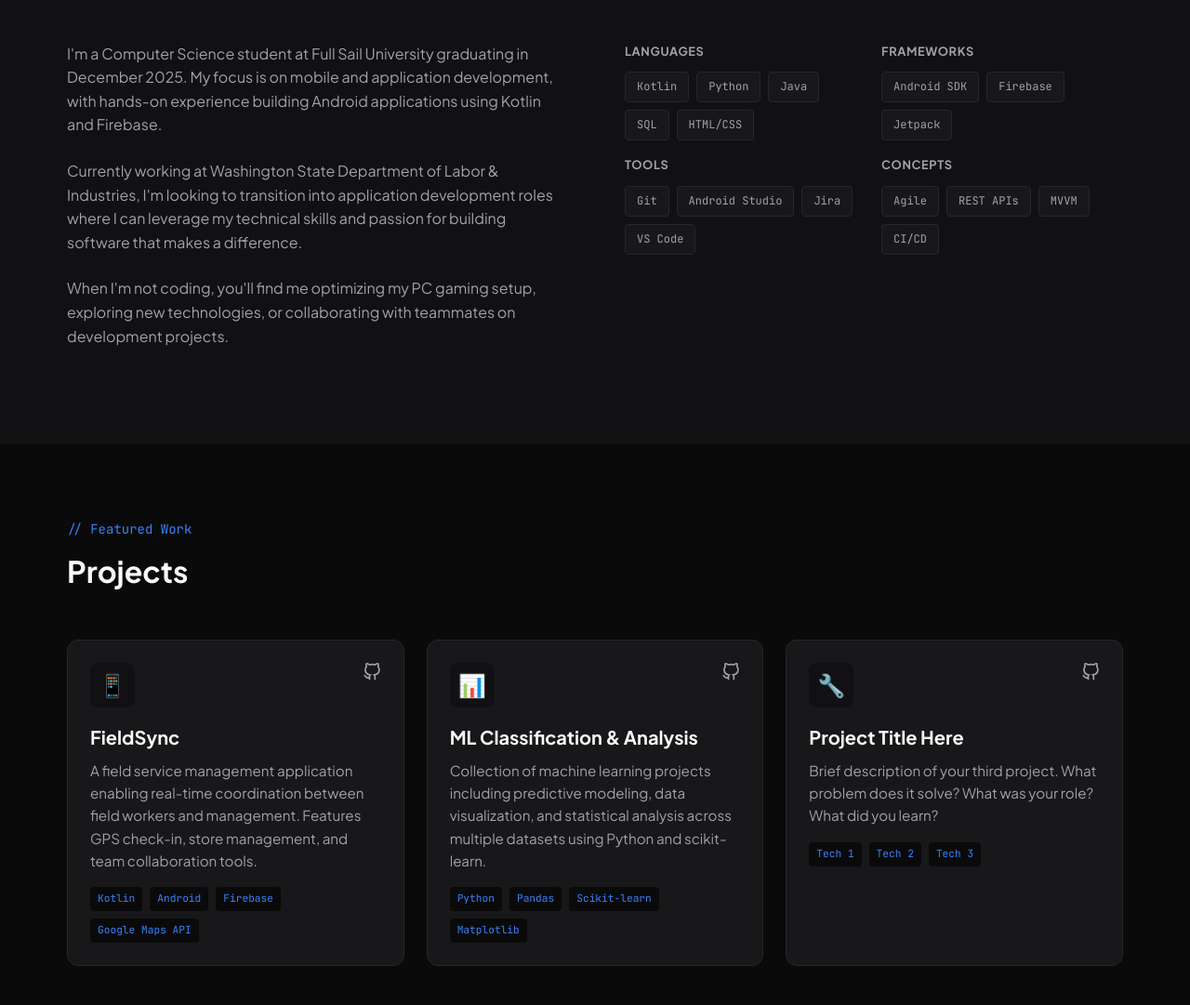
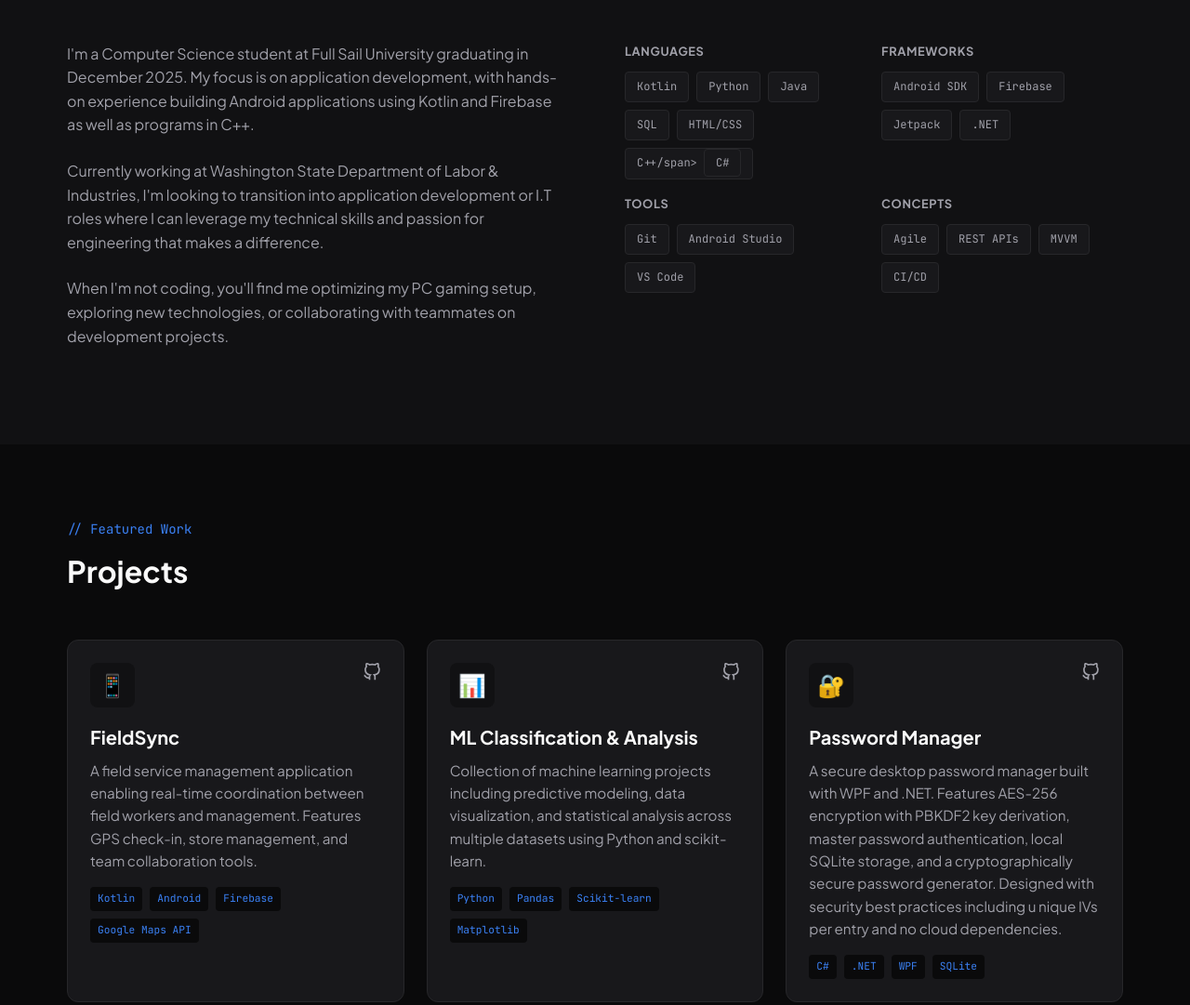
Before and after one commit to Monkeygator57/MichaelMorris.github.io, a plain HTML site: page index.html in a window 1280 px wide. Shown: the part 965-2046 px from the top of the page at 93% size. Drawn offline with Linux system fonts and the light colour scheme.

Commit message:
Revise personal info and project descriptions in index.html
Updated personal information and project details in the about section. Added new skills and modified project descriptions to reflect recent work.

```diff
--- a/index.html
+++ b/index.html
@@ -484,13 +484,13 @@
             <div class="about-text">
                 <p>
                     I'm a Computer Science student at Full Sail University graduating in December 2025.
-                    My focus is on mobile and application development, with hands-on experience building
-                    Android applications using Kotlin and Firebase.
+                    My focus is on application development, with hands-on experience building
+                    Android applications using Kotlin and Firebase as well as programs in C++.
                 </p>
                 <p>
                     Currently working at Washington State Department of Labor & Industries, I'm looking
-                    to transition into application development roles where I can leverage my technical
-                    skills and passion for building software that makes a difference.
+                    to transition into application development or I.T roles where I can leverage my technical
+                    skills and passion for engineering that makes a difference.
                 </p>
                 <p>
                     When I'm not coding, you'll find me optimizing my PC gaming setup, exploring new
@@ -506,6 +506,8 @@
                         <span class="skill-tag">Java</span>
                         <span class="skill-tag">SQL</span>
                         <span class="skill-tag">HTML/CSS</span>
+                        <span class="skill-tag">C++/span>
+                        <span class="skill-tag">C#</span>
                     </div>
                 </div>
                 <div class="skill-category">
@@ -514,6 +516,7 @@
                         <span class="skill-tag">Android SDK</span>
                         <span class="skill-tag">Firebase</span>
                         <span class="skill-tag">Jetpack</span>
+                        <span class="skill-tag">.NET</span>
                     </div>
                 </div>
                 <div class="skill-category">
@@ -521,7 +524,6 @@
                     <div class="skill-tags">
                         <span class="skill-tag">Git</span>
                         <span class="skill-tag">Android Studio</span>
-                        <span class="skill-tag">Jira</span>
                         <span class="skill-tag">VS Code</span>
                     </div>
                 </div>
@@ -549,7 +551,7 @@
                 <div class="project-header">
                     <div class="project-icon">📱</div>
                     <div class="project-links">
-                        <a href="https://github.com/YOUR_USERNAME/fieldsync" target="_blank" title="View Code">
+                        <a href="" target="_blank" title="View Code">
                             <svg class="icon" viewBox="0 0 24 24" fill="none" stroke="currentColor" stroke-width="2">
                                 <path d="M9 19c-5 1.5-5-2.5-7-3m14 6v-3.87a3.37 3.37 0 0 0-.94-2.61c3.14-.35 6.44-1.54 6.44-7A5.44 5.44 0 0 0 20 4.77 5.07 5.07 0 0 0 19.91 1S18.73.65 16 2.48a13.38 13.38 0 0 0-7 0C6.27.65 5.09 1 5.09 1A5.07 5.07 0 0 0 5 4.77a5.44 5.44 0 0 0-1.5 3.78c0 5.42 3.3 6.61 6.44 7A3.37 3.37 0 0 0 9 18.13V22"/>
                             </svg>
@@ -575,7 +577,7 @@
                 <div class="project-header">
                     <div class="project-icon">📊</div>
                     <div class="project-links">
-                        <a href="https://github.com/YOUR_USERNAME/data-science-projects" target="_blank" title="View Code">
+                        <a href="" target="_blank" title="View Code">
                             <svg class="icon" viewBox="0 0 24 24" fill="none" stroke="currentColor" stroke-width="2">
                                 <path d="M9 19c-5 1.5-5-2.5-7-3m14 6v-3.87a3.37 3.37 0 0 0-.94-2.61c3.14-.35 6.44-1.54 6.44-7A5.44 5.44 0 0 0 20 4.77 5.07 5.07 0 0 0 19.91 1S18.73.65 16 2.48a13.38 13.38 0 0 0-7 0C6.27.65 5.09 1 5.09 1A5.07 5.07 0 0 0 5 4.77a5.44 5.44 0 0 0-1.5 3.78c0 5.42 3.3 6.61 6.44 7A3.37 3.37 0 0 0 9 18.13V22"/>
                             </svg>
@@ -599,24 +601,28 @@
             <!-- Project 3: Add your third project -->
             <div class="project-card">
                 <div class="project-header">
-                    <div class="project-icon">🔧</div>
+                    <div class="project-icon">🔐</div>
                     <div class="project-links">
-                        <a href="https://github.com/YOUR_USERNAME/project-3" target="_blank" title="View Code">
+                        <a href="" target="_blank" title="View Code">
                             <svg class="icon" viewBox="0 0 24 24" fill="none" stroke="currentColor" stroke-width="2">
                                 <path d="M9 19c-5 1.5-5-2.5-7-3m14 6v-3.87a3.37 3.37 0 0 0-.94-2.61c3.14-.35 6.44-1.54 6.44-7A5.44 5.44 0 0 0 20 4.77 5.07 5.07 0 0 0 19.91 1S18.73.65 16 2.48a13.38 13.38 0 0 0-7 0C6.27.65 5.09 1 5.09 1A5.07 5.07 0 0 0 5 4.77a5.44 5.44 0 0 0-1.5 3.78c0 5.42 3.3 6.61 6.44 7A3.37 3.37 0 0 0 9 18.13V22"/>
                             </svg>
                         </a>
                     </div>
                 </div>
-                <h3>Project Title Here</h3>
+                <h3>Password Manager</h3>
                 <p>
-                    Brief description of your third project. What problem does it solve?
-                    What was your role? What did you learn?
+                    A secure desktop password manager built with WPF and .NET.
+                    Features AES-256 encryption with PBKDF2 key derivation, master password
+                    authentication, local SQLite storage, and a cryptographically secure
+                    password generator. Designed with security best practices including u
+                    nique IVs per entry and no cloud dependencies.
                 </p>
                 <div class="project-tech">
-                    <span>Tech 1</span>
-                    <span>Tech 2</span>
-                    <span>Tech 3</span>
+                    <span>C#</span>
+                    <span>.NET</span>
+                    <span>WPF</span>
+                    <span>SQLite</span>
                 </div>
             </div>
         </div>
```
